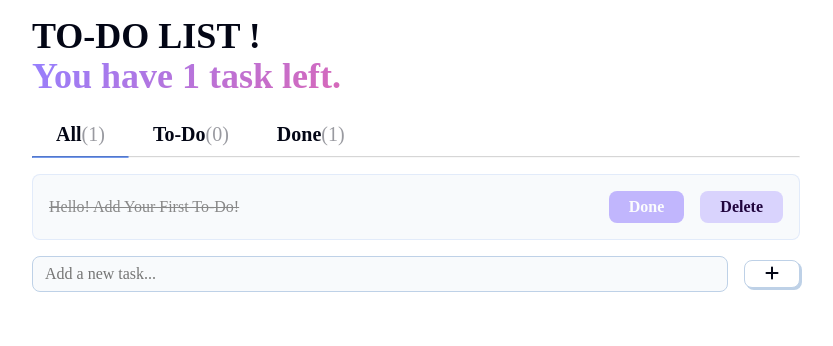
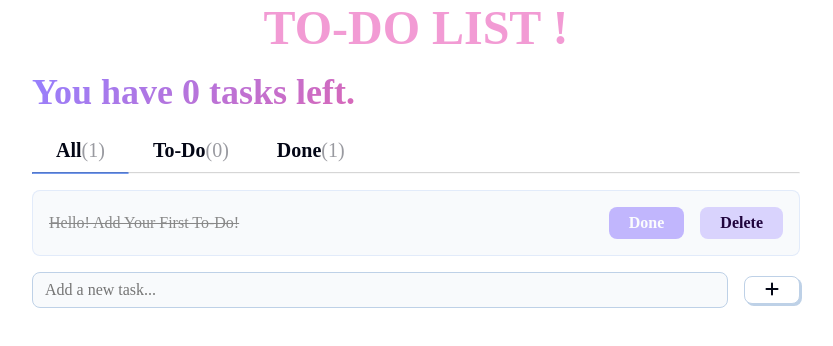
Before and after one commit to anushkameena12/One-Step-Closer, a React (Vite) app: page / in a window 1280 px wide. Shown: the top 346 px of the page, without its empty margins (224-1057 px from the left). Built offline with nearby package versions, Linux system fonts and the light colour scheme; a web font is replaced by a local one.

Commit message:
The header now shows the number of tasks that are not completed yet and also styling changes

```diff
--- a/src/components/Header.jsx
+++ b/src/components/Header.jsx
@@ -1,13 +1,15 @@
 export function Header(props) {
     const { todos } = props
-    const todoLength = todos.length
+    const activeTodos = todos.filter(todo => !todo.complete)
+    const todoLength = activeTodos.length
     const isPlural = todoLength !== 1
     const taskText = isPlural ? "tasks" : "task"
 
 
+
     return (
         <header>
-            <h1>TO-DO LIST !</h1>
+            <div className="todo-heading">TO-DO LIST !</div>
             <h1 className="text-gradient">You have {todoLength} {taskText} left.</h1>
         </header>
     )
--- a/src/index.css
+++ b/src/index.css
@@ -12,6 +12,14 @@
   box-sizing: border-box;
   margin: 0;
   padding: 0;
+}
+
+.todo-heading {
+  font-size: 3rem;
+  font-weight: 600;
+  color: #ef82c9cc;
+  text-align: center;
+  margin-bottom: 2rem;
 }
 
 h1 {
```
